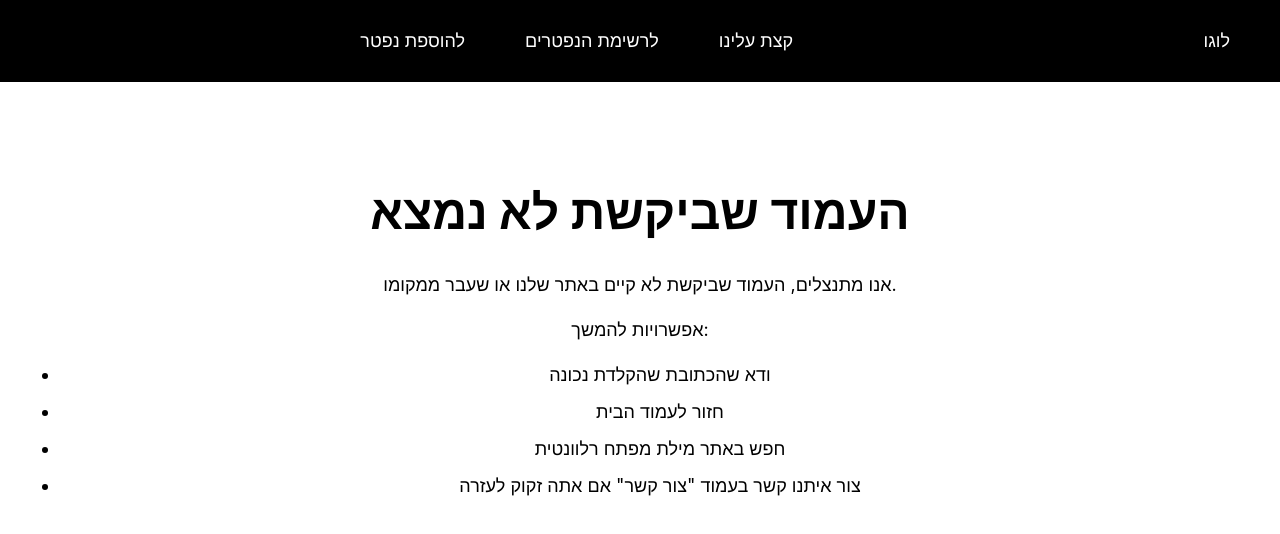
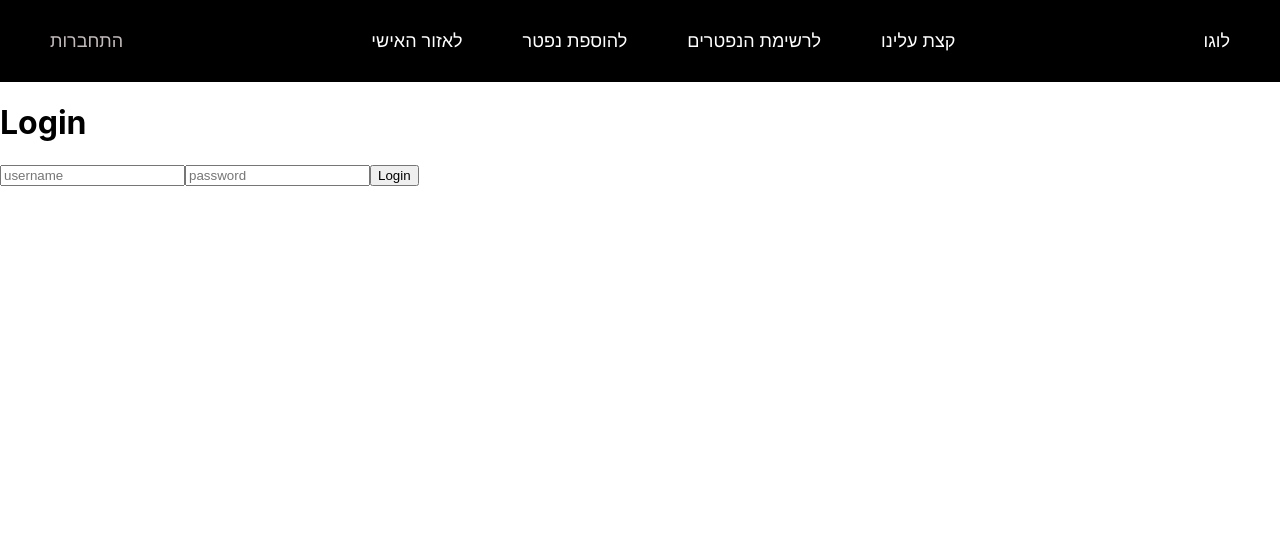
Before and after one commit to uri4722/mat_project, a React (Create React App) app in the folder client/: page /login in a window 1280 px wide. Shown: the top 534 px of the page. Built offline with nearby package versions, Linux system fonts and the light colour scheme.

Commit message:
start login
onley route

```diff
--- a/client/src/AppRoutes.jsx
+++ b/client/src/AppRoutes.jsx
@@ -6,12 +6,13 @@ import ManagerRegister from './pages/ManagerRegister';
 import Home from './pages/Home';
 import About from './pages/About';
 import LandingPage from './pages/LandingPage';
+import Login from './pages/Login';
 
 function AppRoutes() {
     return (
         <Routes>
-
             <Route index element={<LandingPage />} />
+            < Route path='login' element={< Login />} />
             < Route path='home' element={<Home />} />
             < Route path='managerRegister' element={<ManagerRegister />} />
             < Route path='about' element={<About />} />
--- a/client/src/compnents/navigtion/HeaderNav.jsx
+++ b/client/src/compnents/navigtion/HeaderNav.jsx
@@ -5,14 +5,19 @@ function HeaderNav() {
 
     return (
         <div className="header-nav">
+            <nav className="login">
+                <NavLink to={"/login"}> התחברות </NavLink>
+            </nav>
             <nav className="navBtn">
-                <NavLink to={"/שדכ"}>להוספת נפטר</NavLink>
+                <NavLink to={"/עכיח"}>לאזור האישי</NavLink>
+                <NavLink to={"/addPassedAway"}>להוספת נפטר</NavLink>
                 <NavLink to={"/home"}>לרשימת הנפטרים</NavLink>
                 <NavLink to={"/about"}>קצת עלינו</NavLink>
             </nav>
             <nav className="logo">
                 <NavLink to={"/"}> לוגו </NavLink>
             </nav>
+
         </div>
     );
 }
--- a/client/src/compnents/navigtion/css/HeaderNav.css
+++ b/client/src/compnents/navigtion/css/HeaderNav.css
@@ -29,12 +29,18 @@ nav a:hover {
     align-items: center;
     background-color: #000000;
 }
+
 .navBtn {
     display: flex;
     justify-content: center;
     align-items: center;
     margin-left: auto;
 }
+
 .logo {
     margin-left: auto;
 }
+
+.login {
+    margin-right: 0px;
+}
--- /dev/null
+++ b/client/src/pages/Login.jsx
@@ -0,0 +1,19 @@
+import Header from "../compnents/LandingPageCompnent/Header"
+
+
+function Login() {
+
+    return (
+        <div className="Login">
+            <Header />
+            <h1>Login</h1>
+            <form>
+                <input type="text" placeholder="username" />
+                <input type="password" placeholder="password" />
+                <input type="submit" value="Login" />
+            </form>
+        </div>
+    )
+}
+
+export default Login
```
